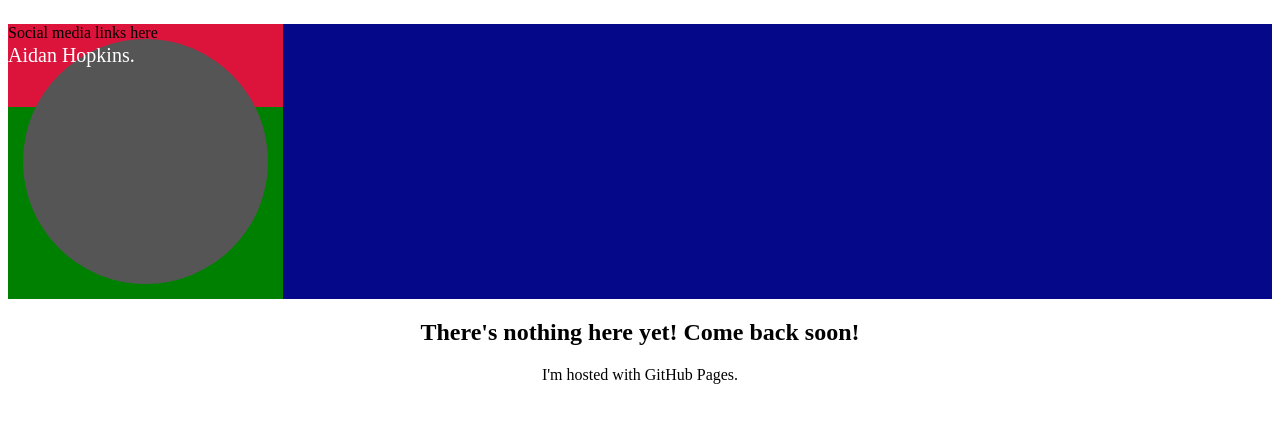
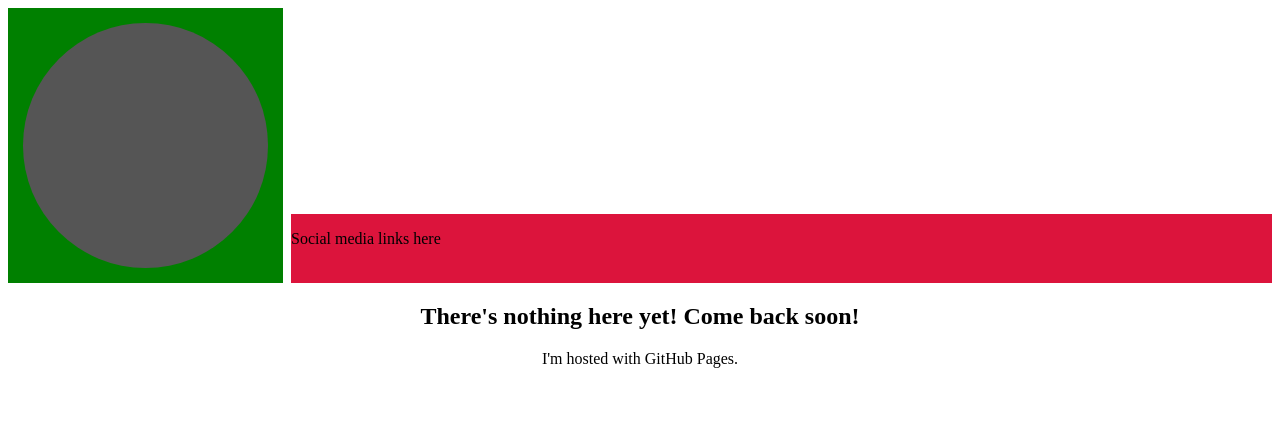
Before and after one commit to AidanH6/AidanH6.github.io, a plain HTML site: page index.html in a window 1280 px wide. Drawn offline with Linux system fonts and the light colour scheme.

Commit message:
Update css

```diff
--- a/main.css
+++ b/main.css
@@ -8,7 +8,6 @@
 }
 
 .header {
-    background-color: #06088a;
     height: 275px;
     position: relative;
 }
@@ -30,22 +29,27 @@
 
 .headerInfo {
     height: 100%;
+    left: 275px;
+    padding-left: 8px;
+    position: absolute;
     width: 100%;
-    left: 280px;
 }
 
 .headerText {
-    height: 70%;
-    width: 100%;
-    position: absolute;
     color: #ffffff;
     font-size: 20px;
+    height: 75%;
+    padding-left: 8px;
+    position: absolute;
+    width: 100%;
 }
 
 .headerSocial {
-    height: 30%;
+    background-color: crimson;
+    height: 25%;
+    position: absolute;
+    top: 206px;
     width: 100%;
-    background-color: crimson;
 }
 
 .main {
```
